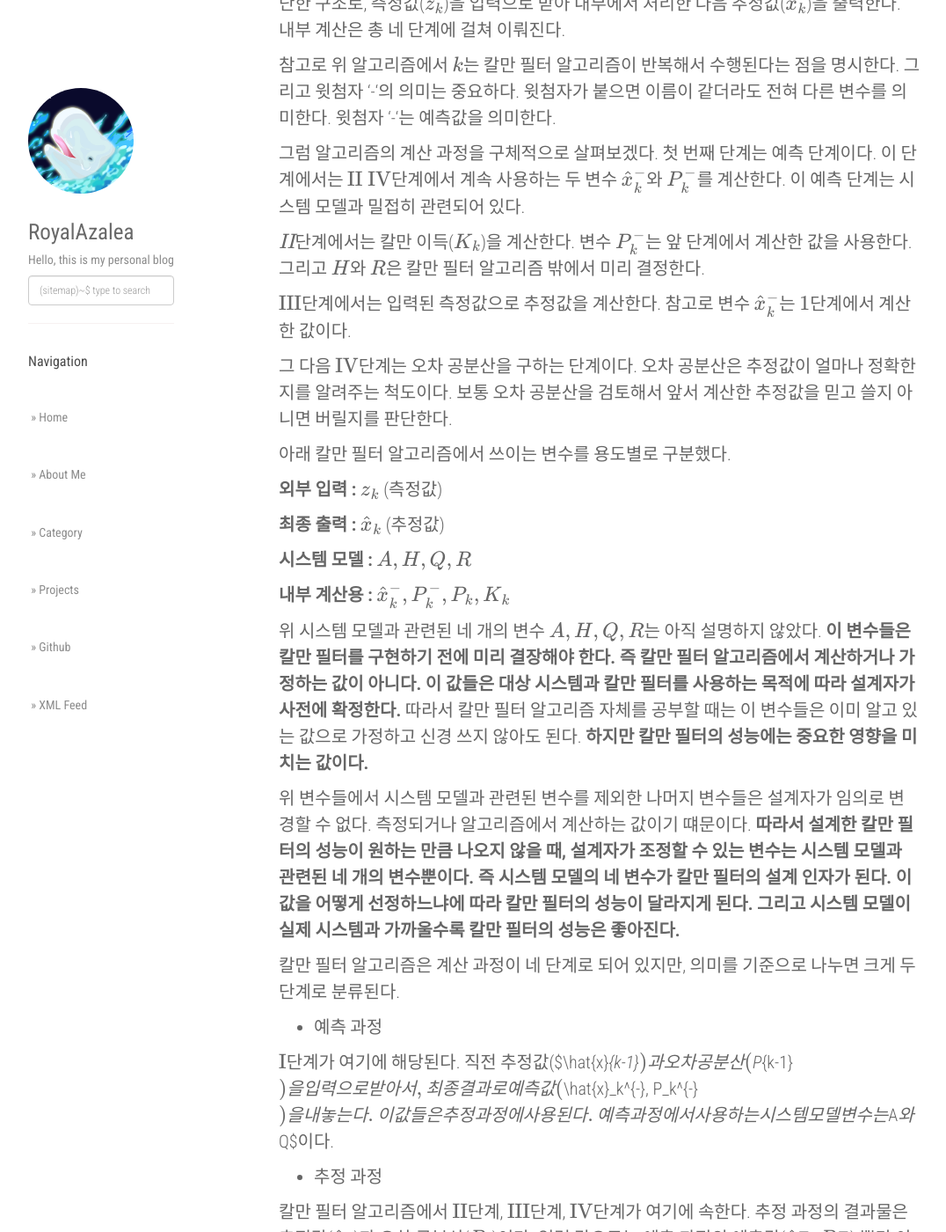
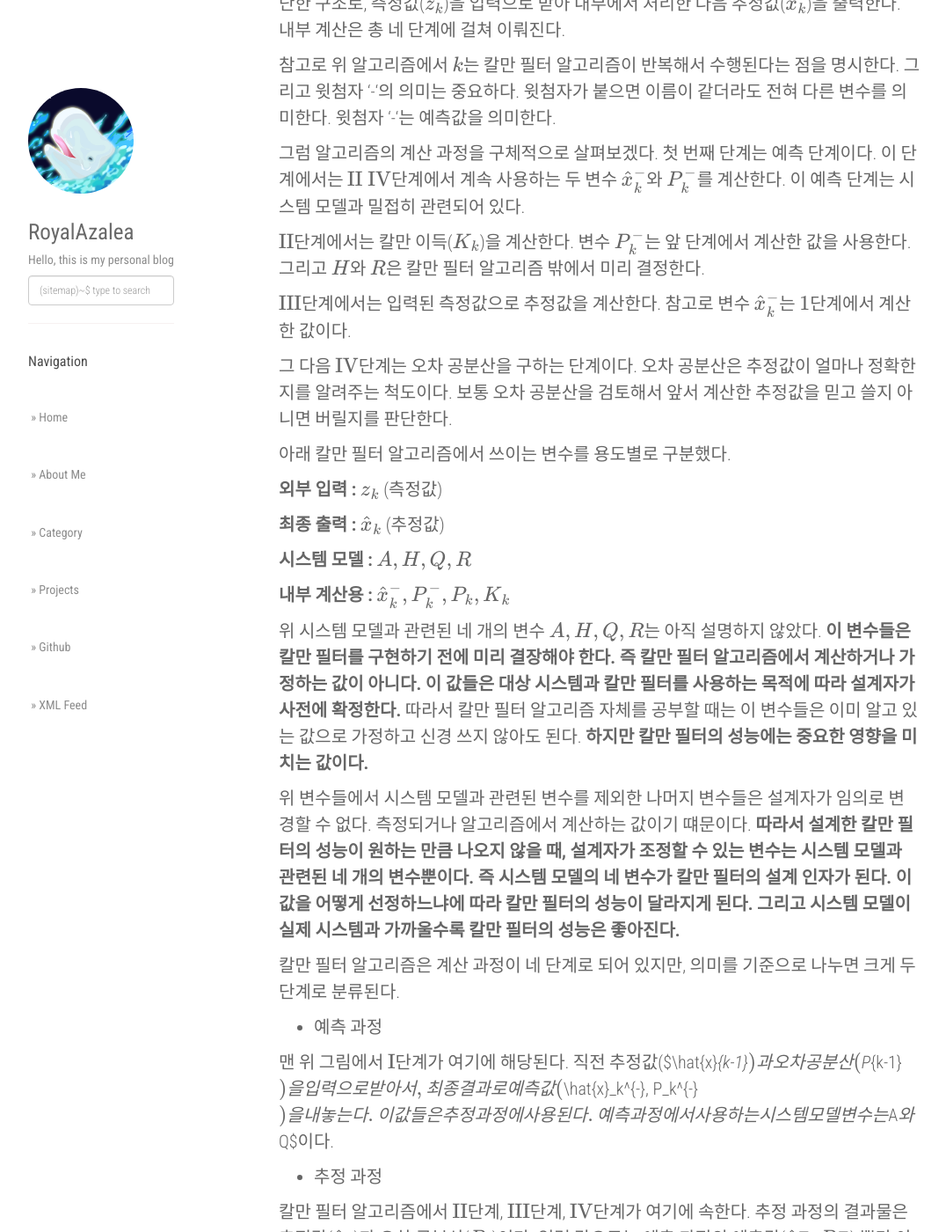
Before and after one commit to RoyalAzalea/RoyalAzalea.github.io, a Jekyll site: the page built from _posts/kalman-filter-study/2017-03-02-kalman-filter-study.md, in a window 1280 px wide and 1400 px high, scrolled down 960 px. Shown: the whole window at 88% size, without its empty margins (53-1129 px from the left). Built offline with Jekyll 4.4.1, drawn with Linux system fonts in a browser that asks for light colours; nearby versions of some CDN libraries; formulas are drawn with MathJax 3.

Commit message:
update_t

```diff
--- a/_posts/kalman-filter-study/2017-03-02-kalman-filter-study.md
+++ b/_posts/kalman-filter-study/2017-03-02-kalman-filter-study.md
@@ -22,7 +22,7 @@ categories: [kalman_filter, matlab]
 $\hat{x}_k^{-}$와 $P_k^{-}$를 계산한다. 이 예측 단계는 시스템 모델과 밀접히 관련되어
 있다.
 
-$\textrm{\textit{II}}$단계에서는 칼만 이득($K_k$)을 계산한다. 변수 $P_k^{-}$는 앞
+$\textrm{II}$단계에서는 칼만 이득($K_k$)을 계산한다. 변수 $P_k^{-}$는 앞
 단계에서 계산한 값을 사용한다. 그리고 $H$와 $R$은 칼만 필터 알고리즘 밖에서 미리
 결정한다.
 
@@ -62,14 +62,12 @@ $\hat{x}_k^{-}$는 $\mathrm{1}$단계에서 계산한 값이다.
 
 * 예측 과정
 
-
-$\textrm{I}$단계가 여기에 해당된다. 직전 추정값($\hat{x}_{k-1}$)과 오차
+맨 위 그림에서 $\textrm{I}$단계가 여기에 해당된다. 직전 추정값($\hat{x}_{k-1}$)과 오차
 공분산($P_{k-1}$)을 입력으로 받아서, 최종 결과로 예측값($\hat{x}_k^{-}, P_k^{-}$)을
 내놓는다. 이 값들은 추정 과정에 사용된다. 예측 과정에서 사용하는 시스템 모델 변수는
 $A$와 $Q$이다.
 
 * 추정 과정
-
 
 칼만 필터 알고리즘에서 $\textrm{II}$단계, $\textrm{III}$단계, $\textrm{IV}$단계가
 여기에 속한다. 추정 과정의 결과물은 추정값($\hat{x}_k$)과 오차 공분산($P_k$)이다.
```
